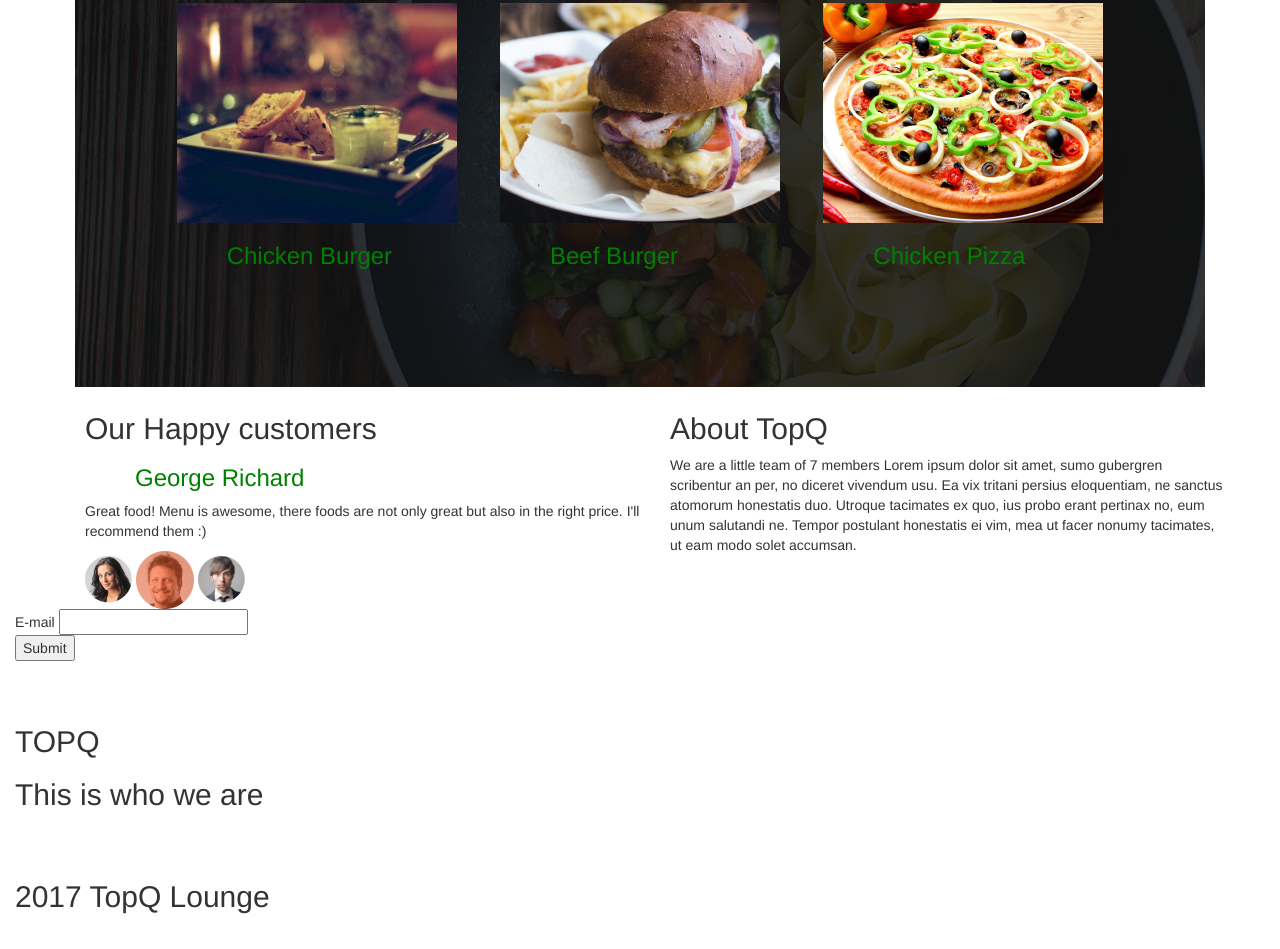
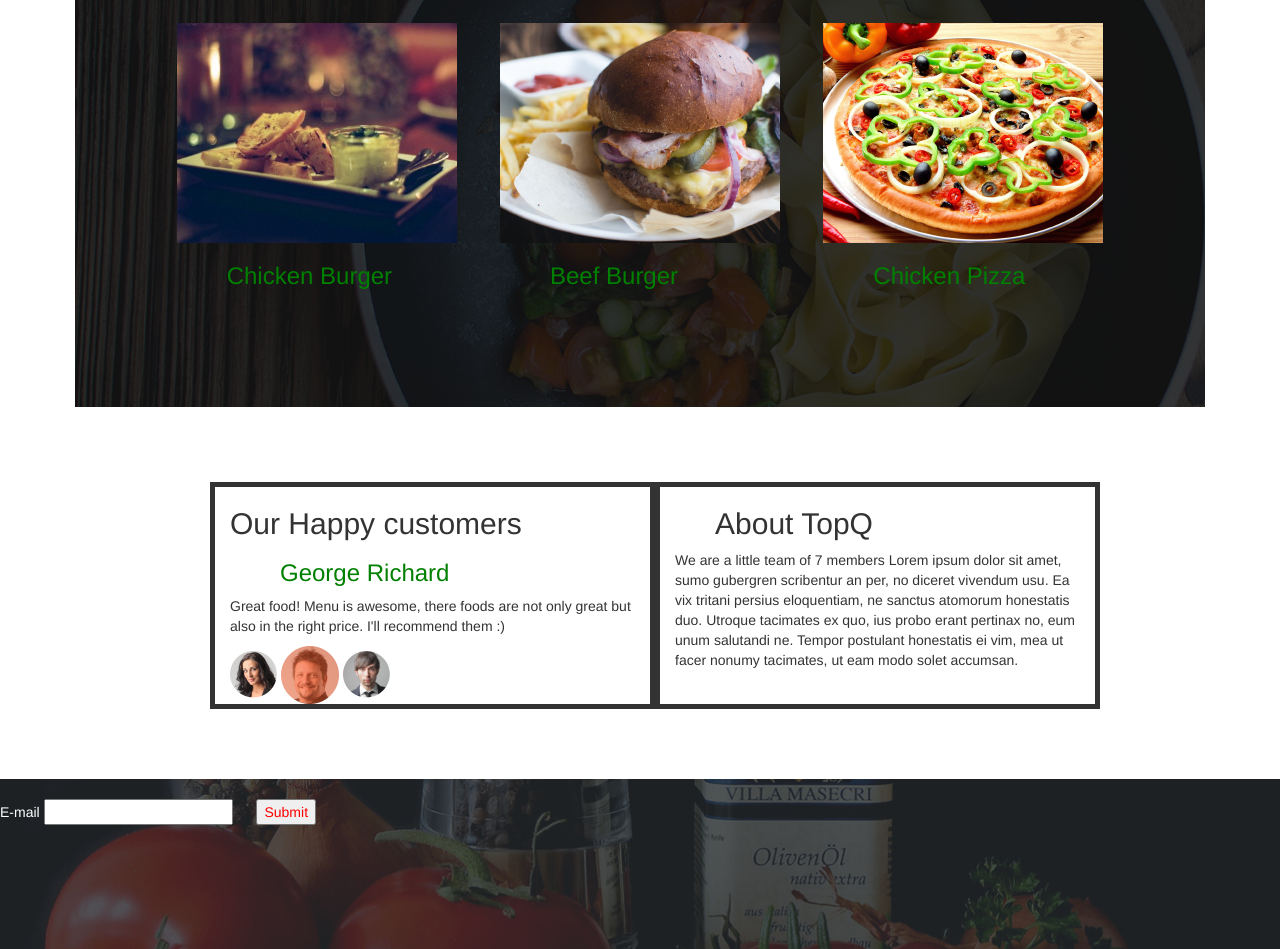
Before and after one commit to Njoroge1980/Anita-s-kitchen, a plain HTML site: page index.html in a window 1280 px wide. Shown: the part 1851-2800 px from the top of the page. Before the commit the page ends 2774 px from the top, so only its background shows below. Drawn offline with Linux system fonts and the light colour scheme.

Commit message:
adda background color, center the text

```diff
--- a/css/styles.css
+++ b/css/styles.css
@@ -88,3 +88,67 @@ h3 {
   color: green;
   padding-left: 50px;
 }
+.title {
+  font-family: Yeseva One;
+  font-size: 35;
+  color: Black;
+  padding:10px;
+}
+.four {
+  margin-top: 70px;
+  margin-bottom:70px;
+}
+
+.customer{
+  border-width: thick;
+  border-style: solid;
+}
+.about{
+  border-width: thick;
+  border-style: solid
+}
+.fourth{
+  width:inherit;
+  padding-left: 140px;
+  padding-right: 140px;
+}
+.at{
+  padding-left: 40px;
+}
+.pat{
+  padding-bottom: 24px;
+}
+
+button {
+  color: red;
+  margin-left: 10px;
+}
+.five{
+}
+.fifth{
+  padding:0;
+  height:300px;
+  width:100%;
+  background-image: url("../img/subscribe.jpg");
+  background-repeat: no-repeat;
+  background-position: center;
+  background-size: cover;
+}
+form{
+  display:inline-block;
+  margin-top:0em;
+  text-align: center;
+  color: white;
+}
+button{
+  margin:20px;
+  display:inline-block;
+  text-align: center;
+}
+.sixth{
+  background-color: orange;
+  width:100%;
+  height:300px;
+  text-align: center;
+
+}
```
